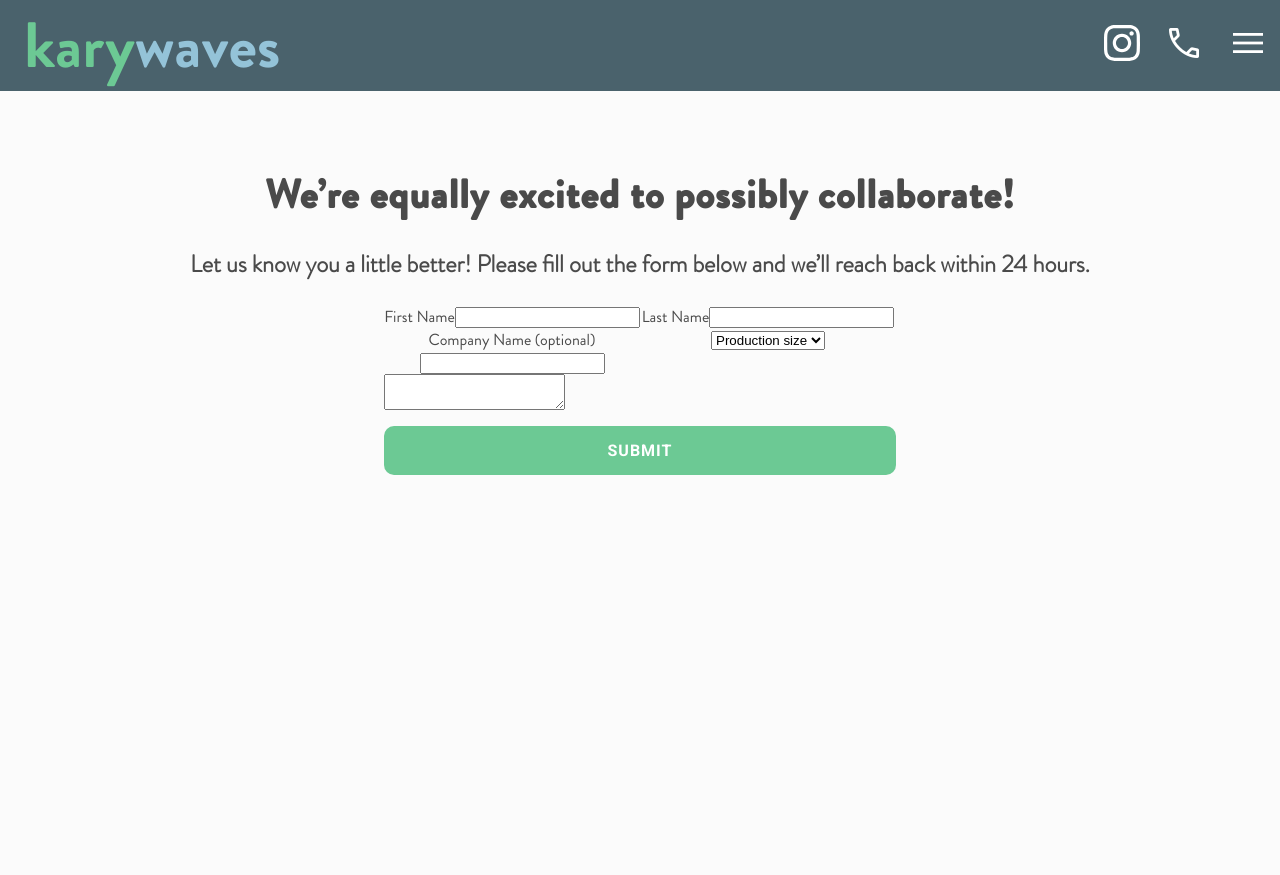
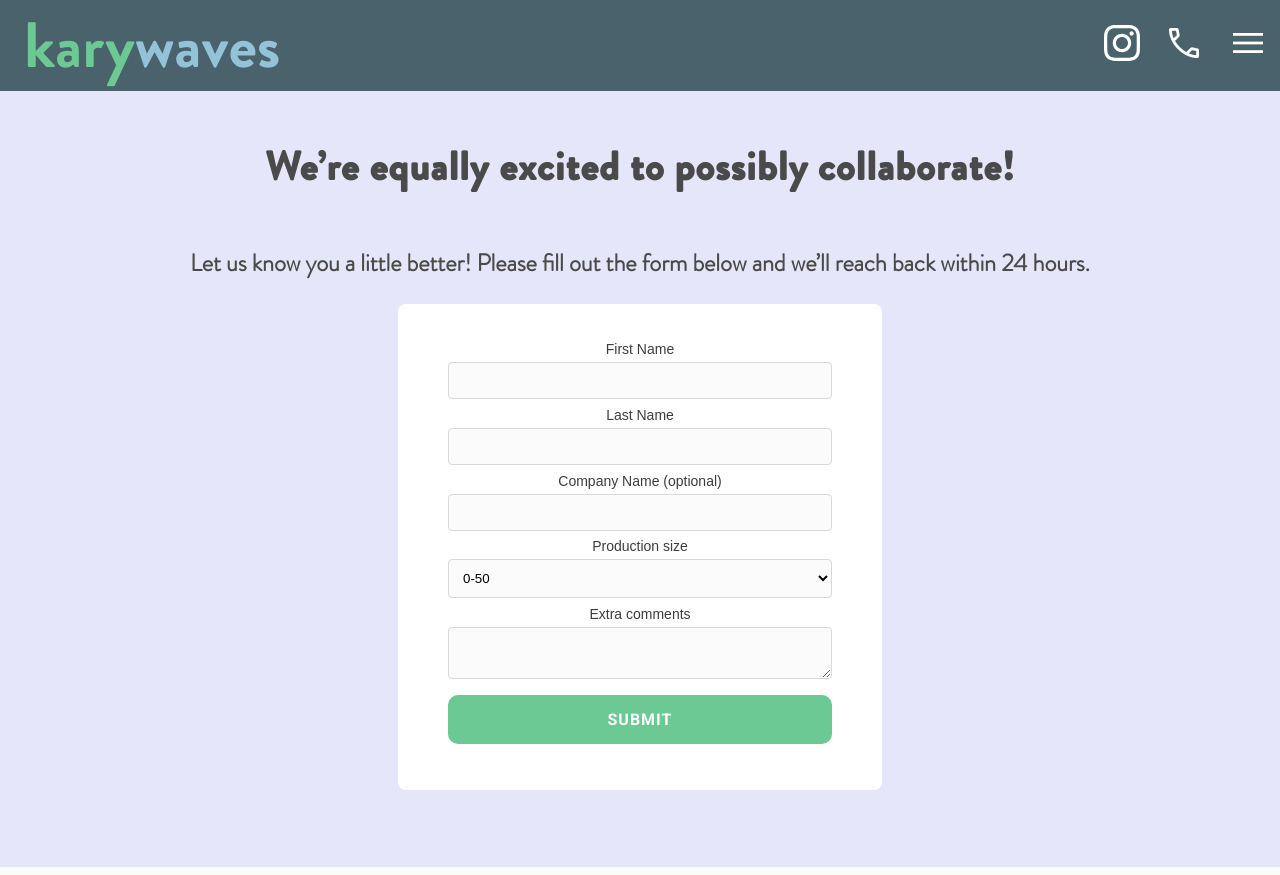
Before and after one commit to kmacancela/kw, a React (Create React App) app: page /contact in a window 1280 px wide. Built offline with nearby package versions, Linux system fonts and the light colour scheme.

Commit message:
adding form styling

```diff
--- a/src/components/Contact/Contact.jsx
+++ b/src/components/Contact/Contact.jsx
@@ -4,7 +4,50 @@ import { useNavigate } from 'react-router-dom'
 import styled from 'styled-components';
 import "./contact.css"
 
+const Styles = styled.div`
+ background: lavender;
+ padding: 20px;
+ flex-direction: column;
+ align-items: center;
+ justify-content: initial;
+
+ form {
+   background: white;
+   display: flex;
+   flex-direction: column;
+   justify-content: space-around;
+   margin: 0 auto;
+   max-width: 30vw;
+   padding: 30px 50px;
+   border-radius: 8px;
+ }
+
+ input, select, textarea {
+   border: 1px solid #d9d9d9;
+   border-radius: 4px;
+   box-sizing: border-box;
+   padding: 10px;
+   width: 100%;
+   background-color: #FBFBFB;
+ }
+
+ label {
+   color: #3d3d3d;
+   display: block;
+   font-family: sans-serif;
+   font-size: 14px;
+   font-weight: 500;
+   margin-bottom: 5px;
+   margin-top: 2%;
+ }
+
+ span {
+     color: red;
+ }
+`;
+
 const Contact = ({handleNav}) => {
+
     const navigate = useNavigate();
     const onClick = (to) => {
         navigate(to);
@@ -14,46 +57,33 @@ const Contact = ({handleNav}) => {
     const onSubmit = data => console.log(data);
 
     return (
-        <div id="contact" className="page">
+        <Styles className="page">
             <h1 className="title">We’re equally excited to possibly collaborate!</h1>
             <h3>Let us know you a little better! Please fill out the form below and we’ll reach back within 24 hours.</h3>
             <div className="contactForm">
                 <form onSubmit={handleSubmit(onSubmit)}>
-                    <div className="row">
-                        <div className='col'>
                     <label>First Name</label>
                     <input {...register("firstName", { required: true})} />
-                            {errors.firstName && "First name is required"}
-                        </div>
-                        <div className='col'>
+                    <span>{errors.firstName && "First name is required"}</span>
                     <label>Last Name</label>
                     <input {...register("lastName", { required: true})} />
                     {errors.lastName && "Last name is required"}
-                        </div>
-                    </div>
-                    <div className="row">
-                        <div className="col">
                     <label>Company Name (optional)</label>
                     <input {...register("company")} />
-                        </div>
-                        <div className="col">
+                    <label>Production size</label>
                     <select {...register("productionSize", { required: true})}>
-                                <option value="0" selected disabled>Production size</option>
-                                <option value="1">0-50</option>
+                        <option value="1" selected>0-50</option>
                         <option value="2">50-100</option>
                         <option value="3">100-500</option>
                         <option value="4">500+</option>
                     </select>
                     {errors.productionSize && "Production size is required"}
-                        </div>
-                    </div>
-                    <div className="row">
+                    <label>Extra comments</label>
                     <textarea {...register("explain")} />
-                    </div>
                     <button type="submit">Submit</button>
                 </form>
             </div>
-        </div>
+        </Styles>
     )
 }
 
```
Lines whose indentation alone changed are shown as unchanged.
